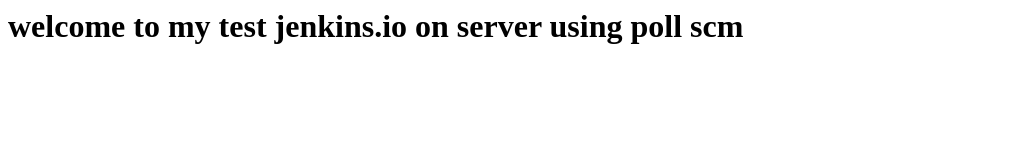
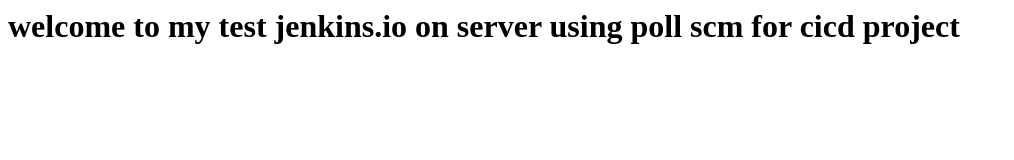
Before and after one commit to PATILpavan123/jenkinstest, a plain HTML site: page index.html in a window 1280 px wide. Shown: the whole page, without its empty margins (0-1014 px from the left). Drawn offline with Linux system fonts and the light colour scheme.

Commit message:
Update index.html

```diff
--- a/index.html
+++ b/index.html
@@ -1 +1 @@
-<h1>welcome to my test jenkins.io on server using poll scm</h1>
+<h1>welcome to my test jenkins.io on server using poll scm for cicd project</h1>
```
